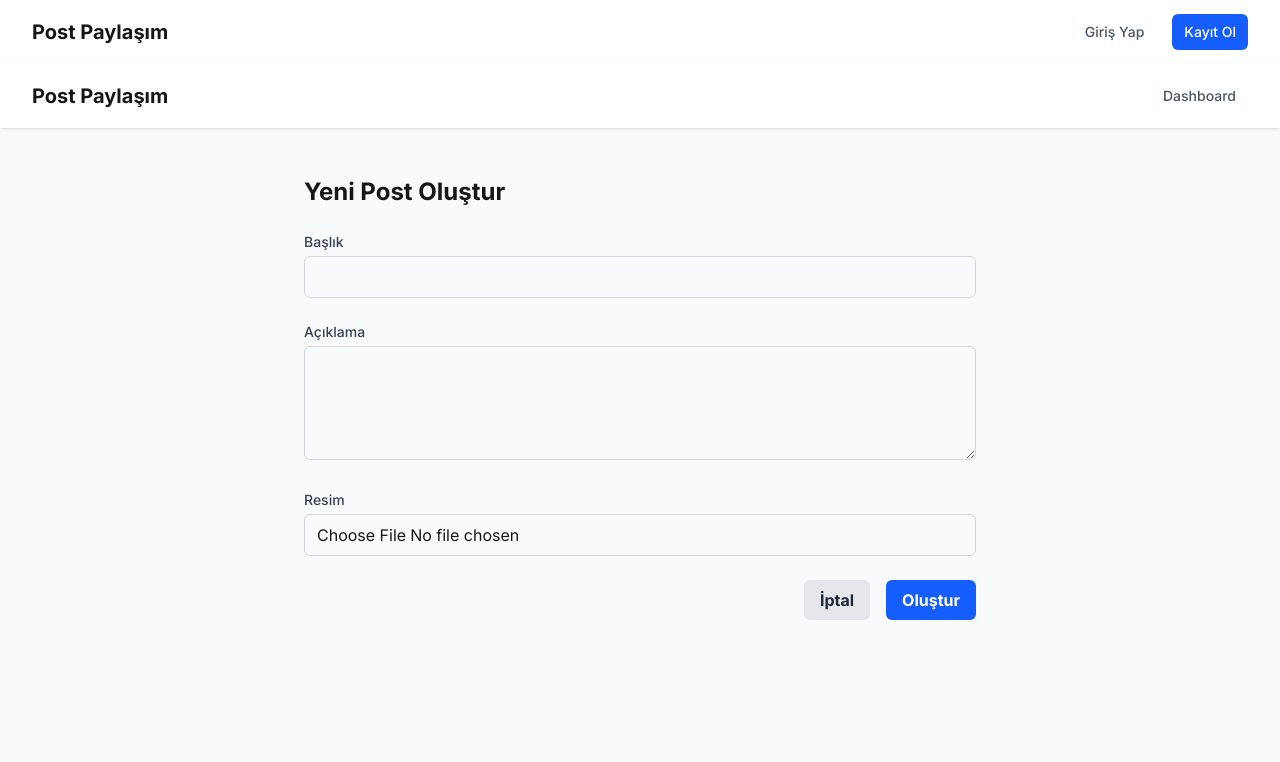
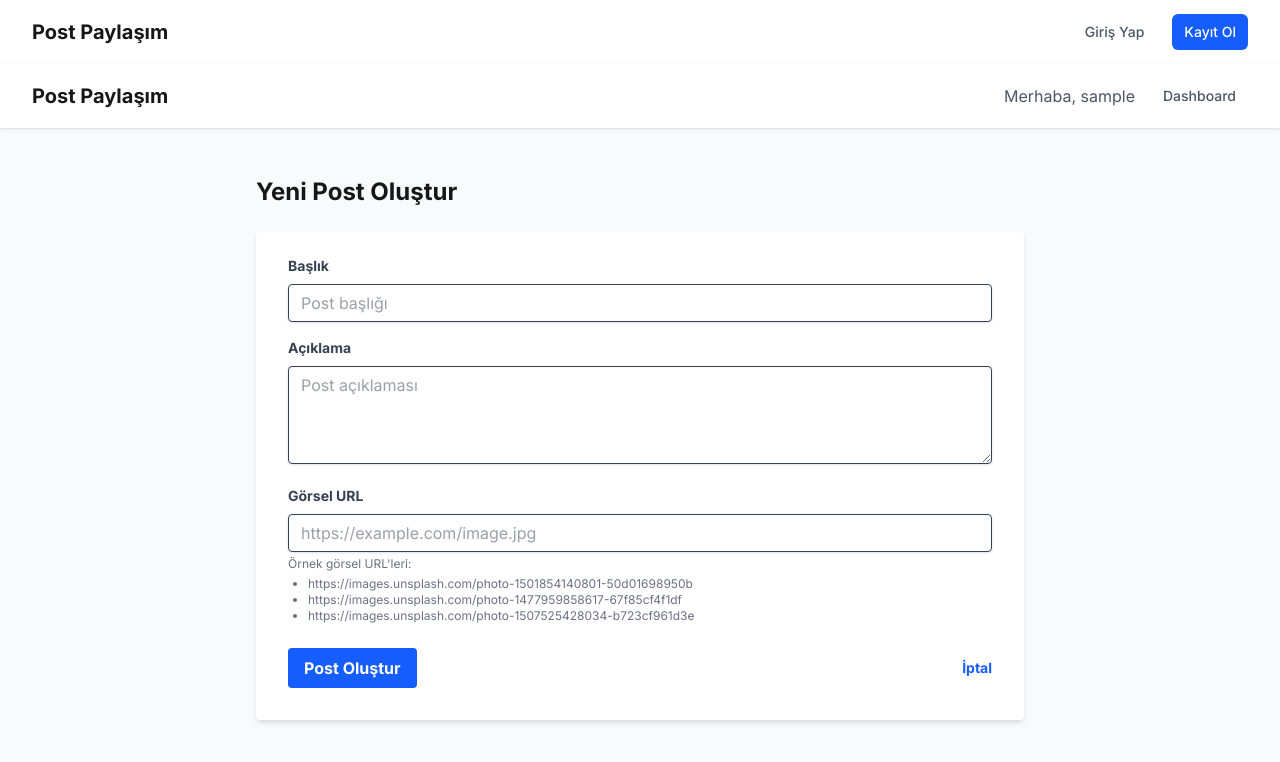
Before and after one commit to elfobella/postable, a Next.js app: page /create-post in a window 1280 px wide. Shown: the top 762 px of the page. Built offline with nearby package versions, Linux system fonts and the light colour scheme; sample sign-in values are in the browser's storage.

Commit message:
Post oluşturma sayfası güncellendi - localStorage kullanarak post saklama eklendi

```diff
--- a/src/app/create-post/page.tsx
+++ b/src/app/create-post/page.tsx
@@ -4,91 +4,117 @@ import { useState, useEffect } from 'react';
 import { useRouter } from 'next/navigation';
 import Link from 'next/link';
 
+interface User {
+  id: string;
+  username: string;
+  email: string;
+}
+
 export default function CreatePost() {
   const router = useRouter();
-  const [formData, setFormData] = useState({
-    title: '',
-    description: ''
-  });
-  const [image, setImage] = useState<File | null>(null);
-  const [imagePreview, setImagePreview] = useState<string | null>(null);
+  const [user, setUser] = useState<User | null>(null);
+  const [title, setTitle] = useState('');
+  const [description, setDescription] = useState('');
+  const [imageUrl, setImageUrl] = useState('');
+  const [loading, setLoading] = useState(false);
   const [error, setError] = useState('');
-  const [loading, setLoading] = useState(false);
+  const [success, setSuccess] = useState('');
 
   useEffect(() => {
-    // Kullanıcının giriş yapmış olduğunu kontrol et
+    // Kullanıcı bilgilerini localStorage'dan al
+    const storedUser = localStorage.getItem('user');
     const token = localStorage.getItem('token');
-    if (!token) {
+
+    if (!storedUser || !token) {
+      router.push('/login');
+      return;
+    }
+
+    try {
+      setUser(JSON.parse(storedUser));
+    } catch (err) {
       router.push('/login');
     }
   }, [router]);
 
-  const handleChange = (e: React.ChangeEvent<HTMLInputElement | HTMLTextAreaElement>) => {
-    const { name, value } = e.target;
-    setFormData(prev => ({
-      ...prev,
-      [name]: value
-    }));
-  };
-
-  const handleImageChange = (e: React.ChangeEvent<HTMLInputElement>) => {
-    if (e.target.files && e.target.files[0]) {
-      const file = e.target.files[0];
-      setImage(file);
-
-      // Resim önizlemesi oluştur
-      const reader = new FileReader();
-      reader.onloadend = () => {
-        setImagePreview(reader.result as string);
-      };
-      reader.readAsDataURL(file);
-    }
-  };
-
   const handleSubmit = async (e: React.FormEvent) => {
     e.preventDefault();
+    setLoading(true);
     setError('');
+    setSuccess('');
 
-    if (!image) {
-      setError('Lütfen bir resim seçin');
+    // Form doğrulama
+    if (!title || !description || !imageUrl) {
+      setError('Lütfen tüm alanları doldurun');
+      setLoading(false);
       return;
     }
 
     try {
-      setLoading(true);
+      // Demo post oluşturma - gerçek API çağrısı yerine
+      // Başarılı mesajı göster ve 2 saniye sonra dashboard'a yönlendir
+      setSuccess('Post başarıyla oluşturuldu! Dashboard sayfasına yönlendiriliyorsunuz...');
 
-      // Form verilerini oluştur
-      const formDataToSend = new FormData();
-      formDataToSend.append('title', formData.title);
-      formDataToSend.append('description', formData.description);
-      formDataToSend.append('image', image);
+      // Yeni postu localStorage'a kaydet
+      const existingPostsJSON = localStorage.getItem('posts');
+      const existingPosts = existingPostsJSON ? JSON.parse(existingPostsJSON) : [];
 
-      // Token'ı al
-      const token = localStorage.getItem('token');
+      const newPost = {
+        id: `post-${Date.now()}`,
+        title,
+        description,
+        imageUrl,
+        userId: user?.id || 'unknown',
+        username: user?.username || 'Anonim Kullanıcı',
+        createdAt: new Date().toISOString()
+      };
 
-      if (!token) {
-        router.push('/login');
-        return;
-      }
+      // Yeni postu listeye ekle ve localStorage'a kaydet
+      const updatedPosts = [newPost, ...existingPosts];
+      localStorage.setItem('posts', JSON.stringify(updatedPosts));
 
+      setTimeout(() => {
+        router.push('/dashboard');
+      }, 2000);
+
+      return;
+
+      // Gerçek API çağrısı (şu an kullanılmıyor)
       const response = await fetch('/api/posts', {
         method: 'POST',
         headers: {
-          'Authorization': `Bearer ${token}`
+          'Content-Type': 'application/json',
         },
-        body: formDataToSend
+        body: JSON.stringify({
+          title,
+          description,
+          image: imageUrl,
+        }),
       });
 
-      const data = await response.json();
+      if (!response.ok) {
+        const errorText = await response.text();
+        let errorMessage = 'Post oluşturulurken bir hata oluştu';
 
-      if (!response.ok) {
-        throw new Error(data.error || 'Post oluşturulurken bir hata oluştu');
+        try {
+          const errorData = JSON.parse(errorText);
+          errorMessage = errorData.error || errorMessage;
+        } catch (parseError) {
+          console.error('API yanıtı JSON formatında değil:', errorText);
+        }
+
+        throw new Error(errorMessage);
       }
 
-      // Başarılı post oluşturma sonrası dashboard'a yönlendir
-      router.push('/dashboard');
+      const data = await response.json();
+      setSuccess('Post başarıyla oluşturuldu! Dashboard sayfasına yönlendiriliyorsunuz...');
+
+      setTimeout(() => {
+        router.push('/dashboard');
+      }, 2000);
     } catch (err: any) {
-      setError(err.message);
+      console.error('Post oluşturma hatası:', err);
+      setError(err.message || 'Post oluşturulurken bir hata oluştu');
     } finally {
       setLoading(false);
     }
@@ -105,6 +131,7 @@ export default function CreatePost() {
               </Link>
             </div>
             <div className="flex items-center">
+              <span className="mr-4 text-gray-600">Merhaba, {user?.username}</span>
               <Link
                 href="/dashboard"
                 className="text-gray-600 hover:text-gray-900 px-3 py-2 rounded-md text-sm font-medium"
@@ -118,7 +145,7 @@ export default function CreatePost() {
 
       <main className="max-w-7xl mx-auto py-6 sm:px-6 lg:px-8">
         <div className="px-4 py-6 sm:px-0">
-          <div className="max-w-2xl mx-auto">
+          <div className="max-w-3xl mx-auto">
             <h1 className="text-2xl font-bold mb-6">Yeni Post Oluştur</h1>
 
             {error && (
@@ -127,77 +154,80 @@ export default function CreatePost() {
               </div>
             )}
 
-            <form onSubmit={handleSubmit} className="space-y-6">
-              <div>
-                <label htmlFor="title" className="block text-sm font-medium text-gray-700 mb-1">
+            {success && (
+              <div className="bg-green-100 border border-green-400 text-green-700 px-4 py-3 rounded mb-4">
+                {success}
+              </div>
+            )}
+
+            <form onSubmit={handleSubmit} className="bg-white shadow-md rounded px-8 pt-6 pb-8 mb-4">
+              <div className="mb-4">
+                <label className="block text-gray-700 text-sm font-bold mb-2" htmlFor="title">
                   Başlık
                 </label>
                 <input
                   id="title"
-                  name="title"
                   type="text"
+                  value={title}
+                  onChange={(e) => setTitle(e.target.value)}
+                  className="shadow appearance-none border rounded w-full py-2 px-3 text-gray-700 leading-tight focus:outline-none focus:shadow-outline"
+                  placeholder="Post başlığı"
                   required
-                  value={formData.title}
-                  onChange={handleChange}
-                  className="w-full px-3 py-2 border border-gray-300 rounded-md focus:outline-none focus:ring-2 focus:ring-blue-500"
                 />
               </div>
 
-              <div>
-                <label htmlFor="description" className="block text-sm font-medium text-gray-700 mb-1">
+              <div className="mb-4">
+                <label className="block text-gray-700 text-sm font-bold mb-2" htmlFor="description">
                   Açıklama
                 </label>
                 <textarea
                   id="description"
-                  name="description"
+                  value={description}
+                  onChange={(e) => setDescription(e.target.value)}
+                  className="shadow appearance-none border rounded w-full py-2 px-3 text-gray-700 leading-tight focus:outline-none focus:shadow-outline"
+                  placeholder="Post açıklaması"
                   rows={4}
                   required
-                  value={formData.description}
-                  onChange={handleChange}
-                  className="w-full px-3 py-2 border border-gray-300 rounded-md focus:outline-none focus:ring-2 focus:ring-blue-500"
                 />
               </div>
 
-              <div>
-                <label htmlFor="image" className="block text-sm font-medium text-gray-700 mb-1">
-                  Resim
+              <div className="mb-6">
+                <label className="block text-gray-700 text-sm font-bold mb-2" htmlFor="imageUrl">
+                  Görsel URL
                 </label>
                 <input
-                  id="image"
-                  name="image"
-                  type="file"
-                  accept="image/*"
+                  id="imageUrl"
+                  type="url"
+                  value={imageUrl}
+                  onChange={(e) => setImageUrl(e.target.value)}
+                  className="shadow appearance-none border rounded w-full py-2 px-3 text-gray-700 leading-tight focus:outline-none focus:shadow-outline"
+                  placeholder="https://example.com/image.jpg"
                   required
-                  onChange={handleImageChange}
-                  className="w-full px-3 py-2 border border-gray-300 rounded-md focus:outline-none focus:ring-2 focus:ring-blue-500"
                 />
+                <p className="text-gray-500 text-xs mt-1">
+                  Örnek görsel URL'leri:
+                </p>
+                <ul className="text-gray-500 text-xs mt-1 list-disc pl-5">
+                  <li>https://images.unsplash.com/photo-1501854140801-50d01698950b</li>
+                  <li>https://images.unsplash.com/photo-1477959858617-67f85cf4f1df</li>
+                  <li>https://images.unsplash.com/photo-1507525428034-b723cf961d3e</li>
+                </ul>
               </div>
 
-              {imagePreview && (
-                <div className="mt-2">
-                  <p className="text-sm text-gray-500 mb-2">Resim Önizleme:</p>
-                  <img
-                    src={imagePreview}
-                    alt="Önizleme"
-                    className="max-h-64 rounded-md"
-                  />
-                </div>
-              )}
-
-              <div className="flex justify-end">
+              <div className="flex items-center justify-between">
+                <button
+                  type="submit"
+                  disabled={loading}
+                  className={`bg-blue-600 hover:bg-blue-700 text-white font-bold py-2 px-4 rounded focus:outline-none focus:shadow-outline ${loading ? 'opacity-50 cursor-not-allowed' : ''}`}
+                >
+                  {loading ? 'Oluşturuluyor...' : 'Post Oluştur'}
+                </button>
                 <Link
                   href="/dashboard"
-                  className="mr-4 bg-gray-200 hover:bg-gray-300 text-gray-800 font-bold py-2 px-4 rounded-md focus:outline-none focus:ring-2 focus:ring-gray-500 focus:ring-offset-2"
+                  className="inline-block align-baseline font-bold text-sm text-blue-600 hover:text-blue-800"
                 >
                   İptal
                 </Link>
-                <button
-                  type="submit"
-                  disabled={loading}
-                  className="bg-blue-600 hover:bg-blue-700 text-white font-bold py-2 px-4 rounded-md focus:outline-none focus:ring-2 focus:ring-blue-500 focus:ring-offset-2 disabled:opacity-50"
-                >
-                  {loading ? 'Oluşturuluyor...' : 'Oluştur'}
-                </button>
               </div>
             </form>
           </div>
```
